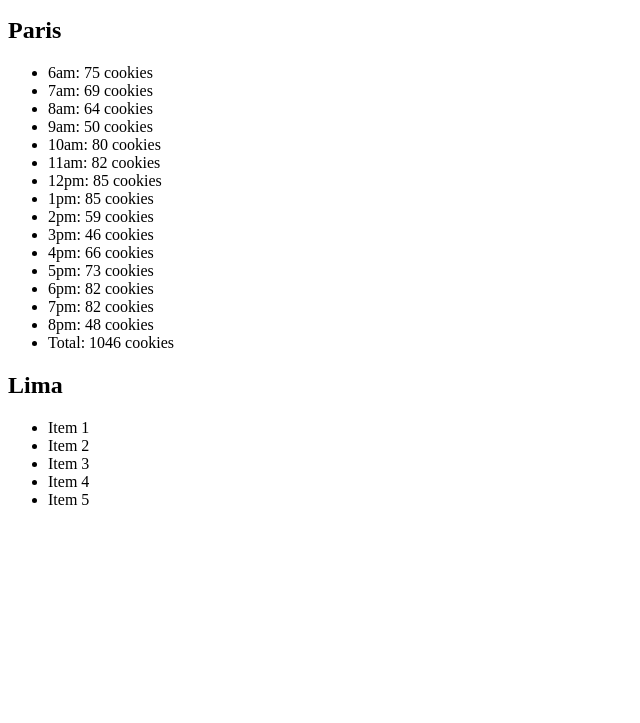
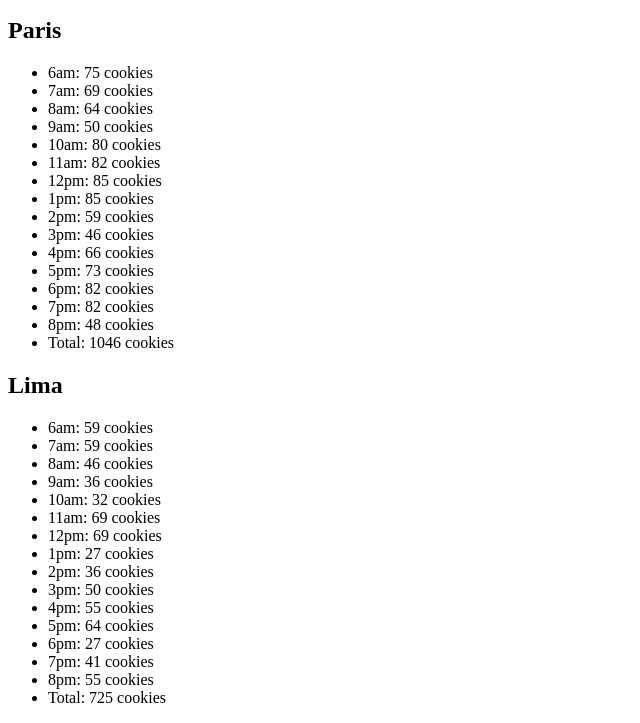
Before and after one commit to tehbillis/cookie-stand, a plain HTML site: page sales.html in a window 1280 px wide. Shown: the part 1127-1850 px from the top of the page, without its empty margins (0-640 px from the left). Before the commit the page ends 1652 px from the top, so only its background shows below. Drawn offline with Linux system fonts and the light colour scheme.

Commit message:
Add lima projections to page, cleanup console.logs

```diff
--- a/js/app.js
+++ b/js/app.js
@@ -93,9 +93,3 @@ tokyo.projectedSales = calculateSales(tokyo);
 dubai.projectedSales = calculateSales(dubai);
 paris.projectedSales = calculateSales(paris);
 lima.projectedSales = calculateSales(lima);
-
-console.log(seattle.projectedSales);
-console.log(tokyo.projectedSales);
-console.log(dubai.projectedSales);
-console.log(paris.projectedSales);
-console.log(lima.projectedSales);
--- a/sales.html
+++ b/sales.html
@@ -9,7 +9,6 @@
   <script>
     window.onload = function() {
       function displaySales (projection, locationID) {
-        console.log(locationID);
         let tempList = '';
 
         projection.forEach(function(sales, index) {
@@ -22,6 +21,7 @@
       displaySales(tokyo.projectedSales, "tokyoLocation");
       displaySales(dubai.projectedSales, "dubaiLocation");
       displaySales(paris.projectedSales, "parisLocation");
+      displaySales(lima.projectedSales, "limaLocation");
 
     }
   </script>
```
